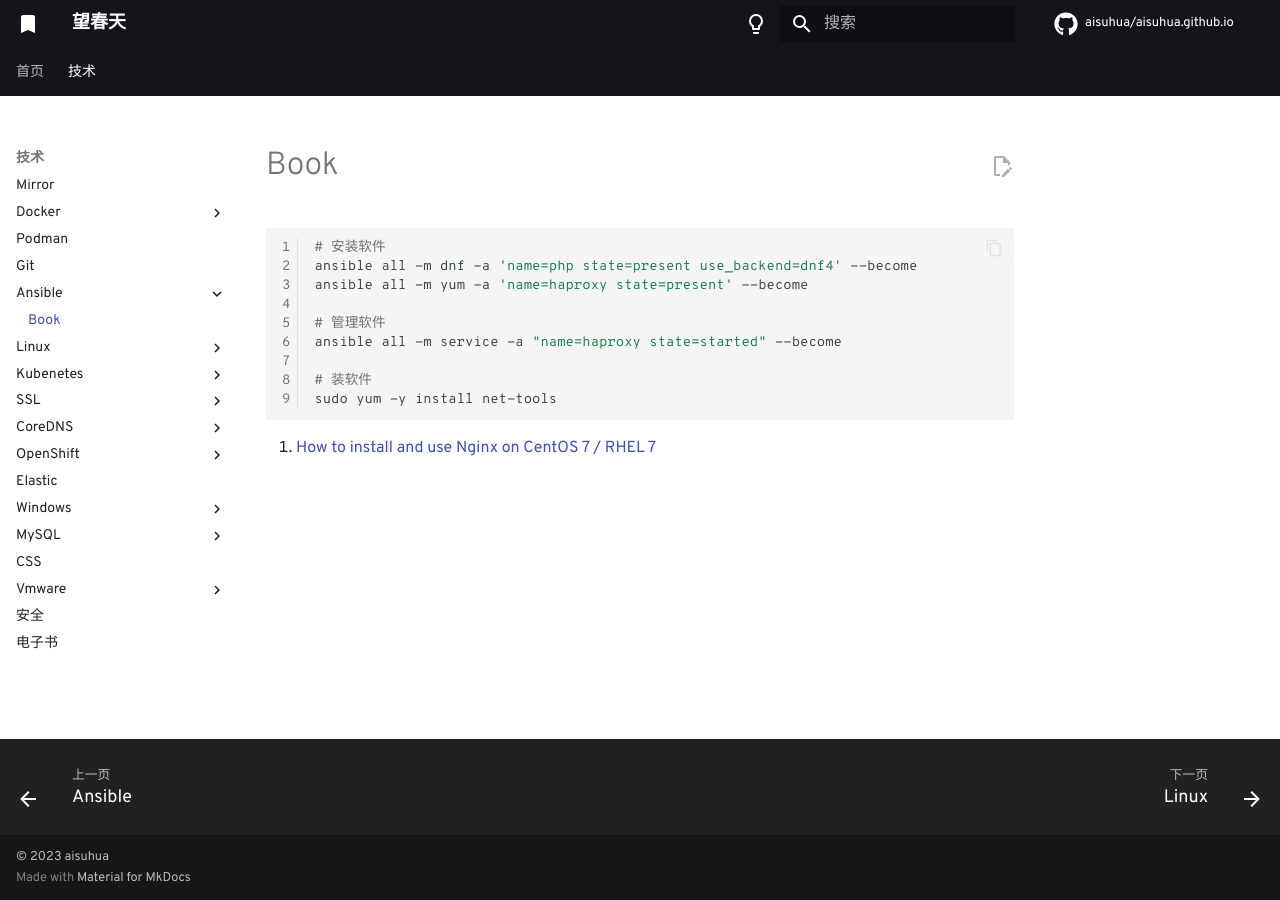
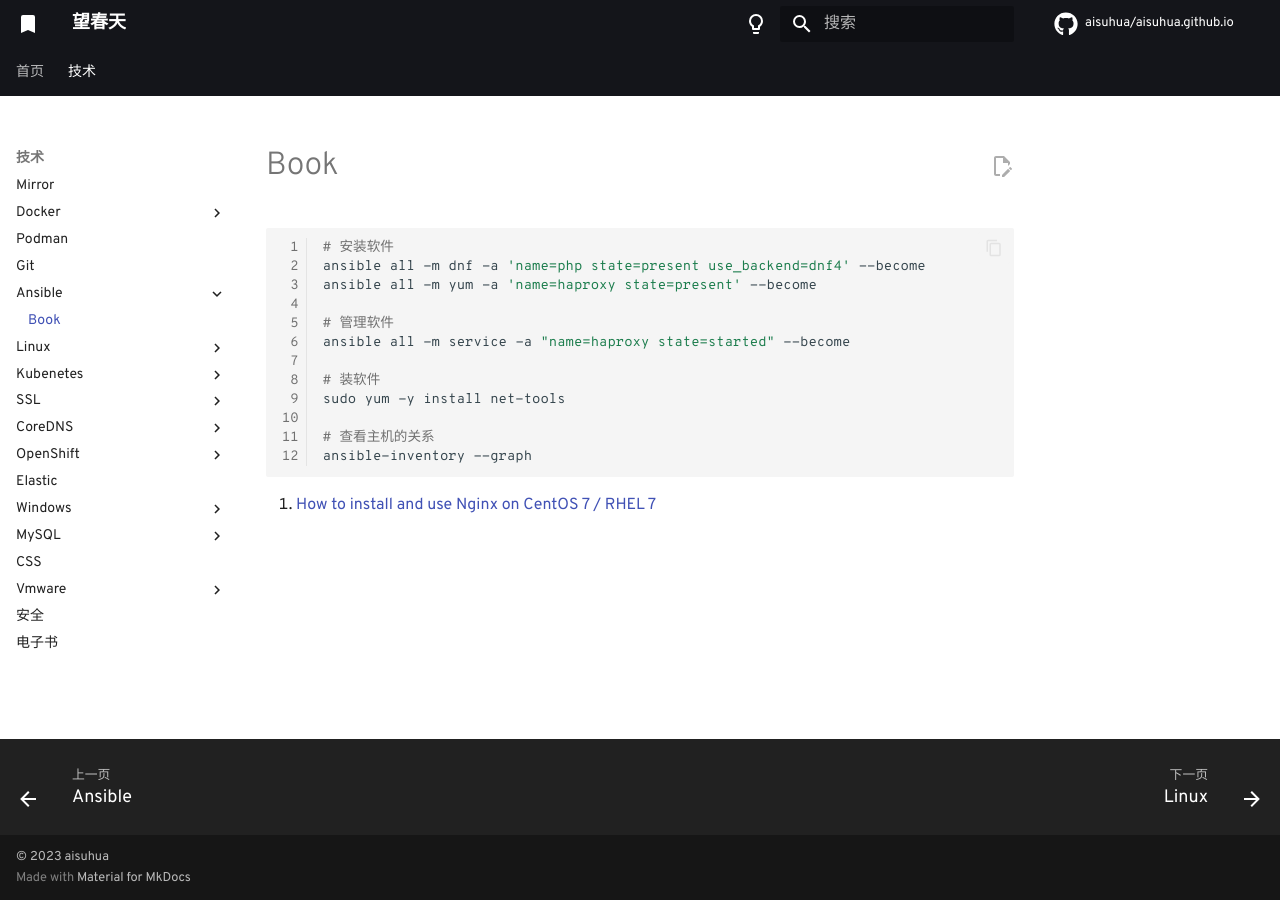
Before and after one commit to aisuhua/aisuhua.github.io, an MkDocs documentation site: the page built from docs/ansible/book.md, in a window 1280 px wide. Built offline with MkDocs 1.6.1 and Material for MkDocs 9.7.7, drawn with Linux system fonts in a browser that asks for light colours; comment, search, counter and statistics services are not loaded.

Commit message:
book.md index.md

````diff
--- a/docs/ansible/book.md
+++ b/docs/ansible/book.md
@@ -10,7 +10,9 @@ ansible all -m service -a "name=haproxy state=started" --become
 
 # 装软件
 sudo yum -y install net-tools
+
+# 查看主机的关系
+ansible-inventory --graph
 ```
 
-
 1. [How to install and use Nginx on CentOS 7 / RHEL 7](https://www.cyberciti.biz/faq/how-to-install-and-use-nginx-on-centos-7-rhel-7/)
````
